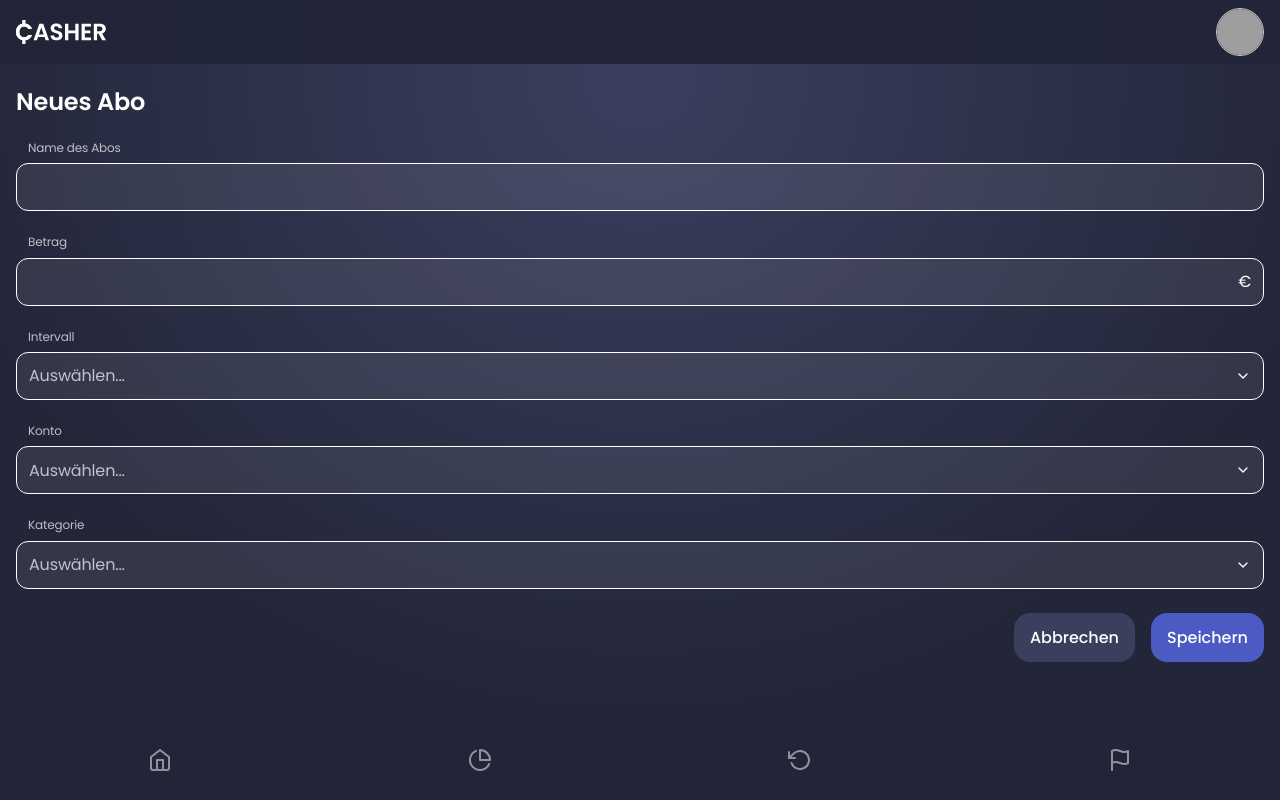
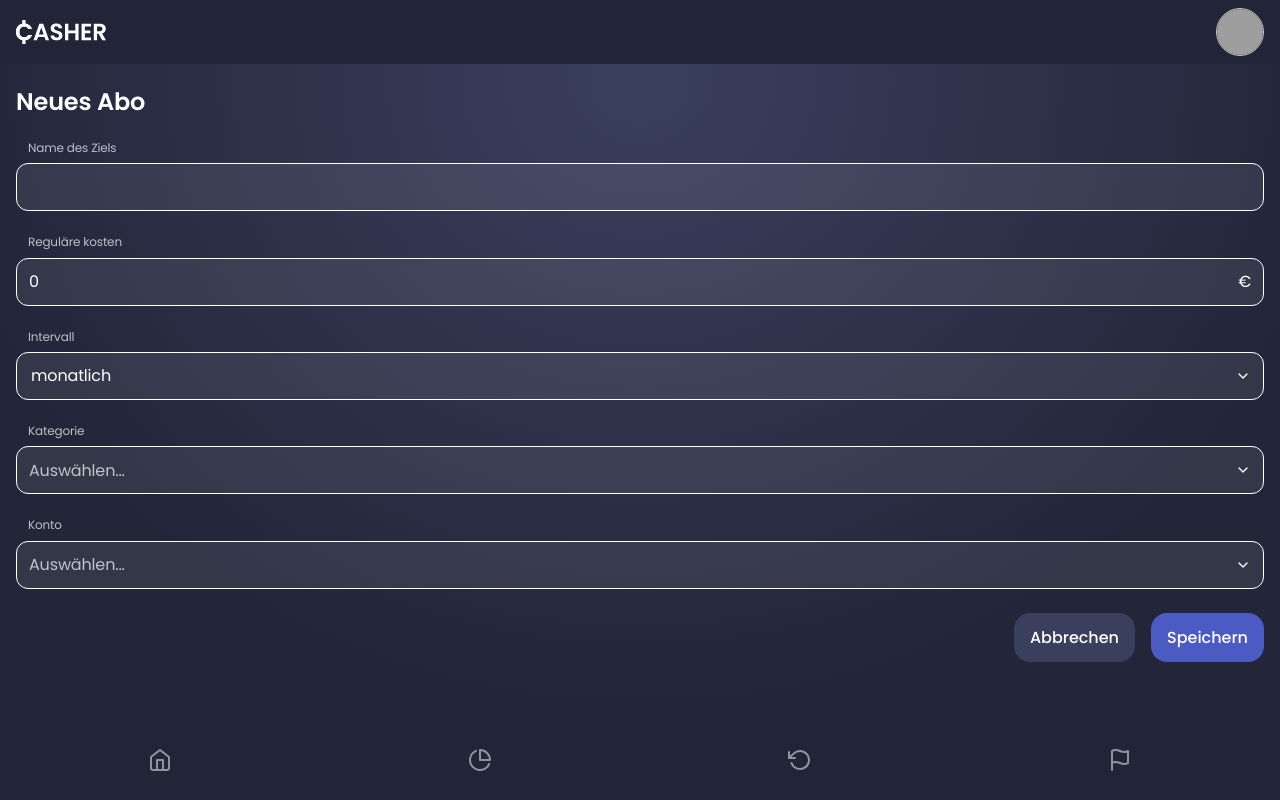
Before and after one commit to dennis-adamczyk/casher, a Next.js app: page /subscriptions/new in a window 1280 px wide. Built offline with nearby package versions, Linux system fonts and the light colour scheme; no server answers; the database is empty; grey boxes are pictures that could not be loaded.

Commit message:
adding new subscriptions now works

```diff
--- a/components/common/AddSubscriptionForm.tsx
+++ b/components/common/AddSubscriptionForm.tsx
@@ -1,24 +1,87 @@
-import { FC } from 'react';
+import { ChangeEventHandler, FC, useState } from 'react';
 import Button from '../ui/Button';
 import Input from '../ui/Input';
 import Select from '../ui/Select';
 import { AddFormProps, AddFormWrapper, AddFormTitle, AddFormButtons } from './AddForm';
 import { getAllSelectOptions } from '@/helpers/interval';
 import { useRouter } from 'next/router';
+import { Subscription } from '@prisma/client';
 
 const AddSubscriptionForm: FC<AddFormProps> = ({ title, accounts, categories }) => {
   const { back } = useRouter();
+  const intervalOptions = getAllSelectOptions();
+  const [formData, setFormData] = useState<Partial<Subscription>>({
+    amount: 0,
+    name: '',
+    interval: 3,
+  });
 
-  console.log('Subform');
+  const changeFormData = (field: keyof Subscription, isInt?: boolean) =>
+    ((event) =>
+      setFormData((formData) => ({
+        ...formData,
+        [field]: isInt ? parseFloat(event.target.value) : event.target.value,
+      }))) as ChangeEventHandler<HTMLInputElement>;
+
+  const onSubmit = async (event: any) => {
+    event.preventDefault();
+    console.log(formData);
+     const result = await fetch(process.env.NEXT_PUBLIC_API_ENDPOINT + '/api/subscription', {
+       method: 'POST',
+      body: JSON.stringify(formData),
+    });
+
+    const content = await result.json();
+    console.log(content);
+  };
 
   return (
-    <AddFormWrapper>
+<AddFormWrapper onSubmit={onSubmit}>
       <AddFormTitle>{title}</AddFormTitle>
-      <Input label="Name des Abos" />
-      <Input label="Betrag" suffix="€" step="0.01" type="number" />
-      <Select label="Intervall" options={getAllSelectOptions()} />
-      <Select label="Konto" options={accounts} />
-      <Select label="Kategorie" options={categories} />
+      <Input onChange={changeFormData('name')} value={formData.name} label="Name des Ziels" />
+      <Input
+        onChange={changeFormData('amount', true)}
+        value={formData.amount}
+        label="Reguläre kosten"
+        suffix="€"
+        step="0.01"
+        type="number"
+      />
+      <Select
+        onChange={(newValue: any) =>
+          setFormData((formData) => ({
+            ...formData,
+            interval: parseInt(newValue.value, 10),
+          }))
+        }
+        value={intervalOptions.filter((option) => parseInt(option.value, 10) === formData.interval)}
+        label="Intervall"
+        options={intervalOptions}
+      />
+      { categories &&
+        <Select
+        onChange={(newValue: any) =>
+          setFormData((formData) => ({
+            ...formData,
+            category_id: newValue.value,
+          }))
+        }
+        value={categories.filter((option) => option.value === formData.category_id)}
+        label="Kategorie"
+        options={categories}
+      />
+      }
+      <Select
+      onChange={(newValue: any) =>
+        setFormData((formData) => ({
+          ...formData,
+          bank_account_id: newValue.value,
+        }))
+      }
+      value={accounts.filter((option) => option.value === formData.bank_account_id)}
+      label="Konto"
+      options={accounts}
+    />
       <AddFormButtons>
         <Button bg="midnight.500" type="button" onClick={() => back()} mr={4}>
           Abbrechen
--- /dev/null
+++ b/pages/api/subscription/index.ts
@@ -0,0 +1,25 @@
+import { DBClient } from '@/data/database';
+import { apiError } from '@/helpers/apiErrorHandler';
+import { Subscription } from '@prisma/client';
+import type { NextApiRequest, NextApiResponse } from 'next';
+
+export default async function handler(req: NextApiRequest, res: NextApiResponse<Subscription|null>) {
+  try {
+    if (req.method == 'GET') {
+        res.status(403).json(null)
+    } else if (req.method == 'POST') {
+      const newSubscription = JSON.parse(req.body) as Subscription;
+      console.log(newSubscription);
+
+      console.log(
+        await DBClient.subscription.create({
+          data: newSubscription
+        }),
+      );
+      console.log(newSubscription);
+      res.status(200).json(newSubscription);
+    }
+  } catch (error) {
+    apiError(error, res);
+  }
+}
```
